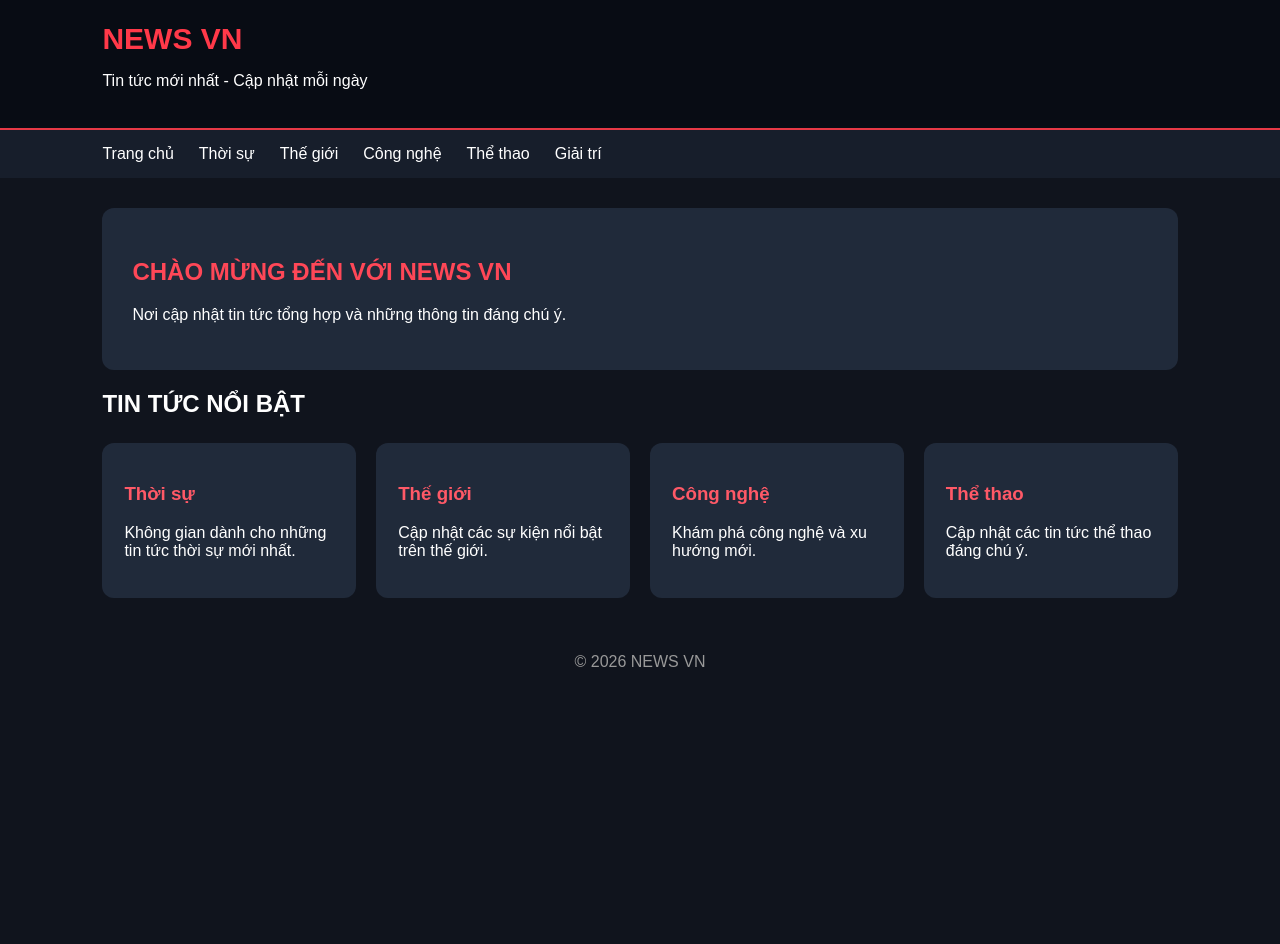
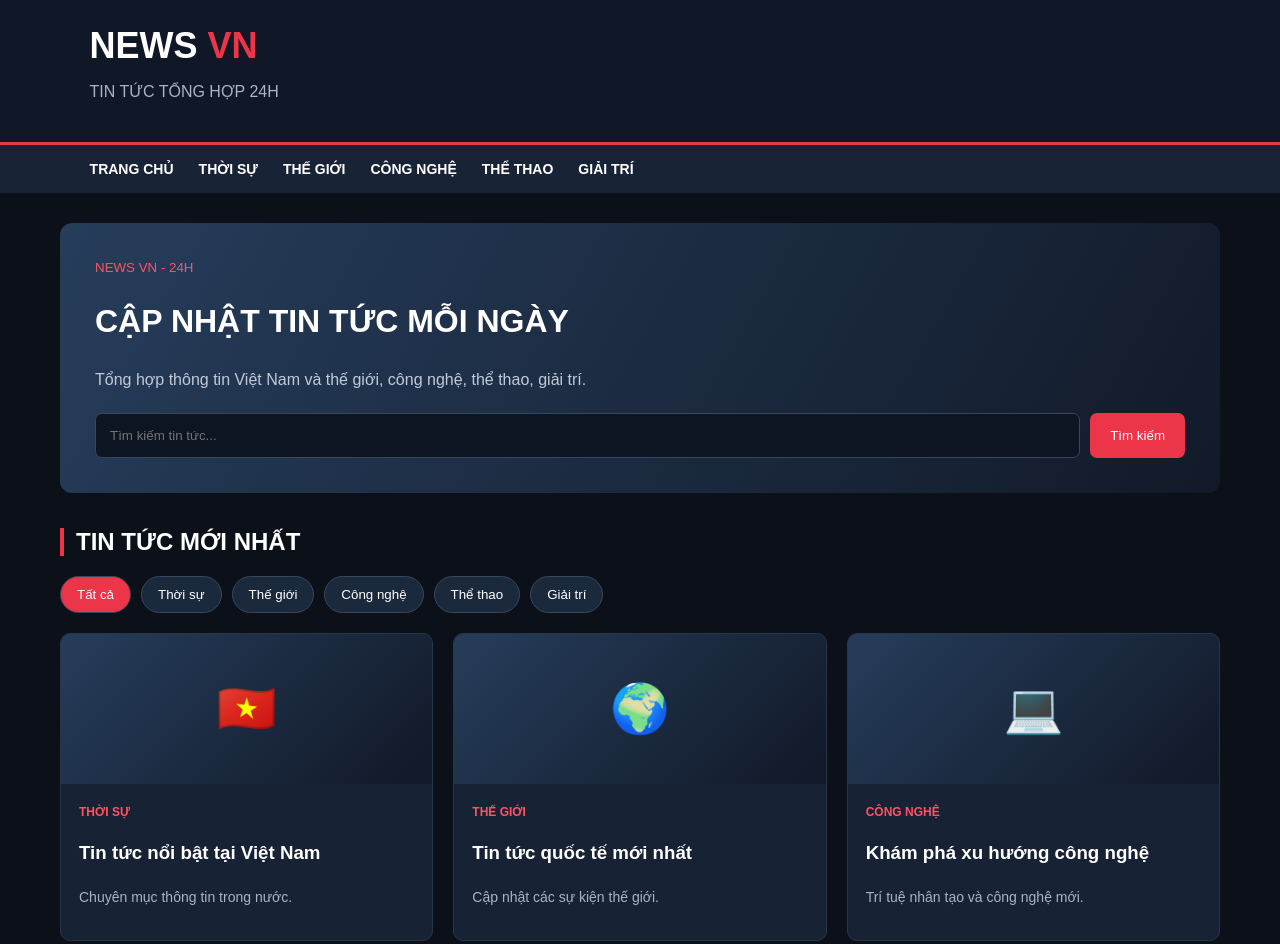
Before and after one commit to hgp8940-a11y/NEWS-VN, a plain HTML site: page index.html in a window 1280 px wide. Shown: the top 944 px of the page. Before the commit the page ends 800 px from the top, so only its background shows below. Drawn offline with Linux system fonts and the light colour scheme.

Commit message:
Update index.html

```diff
--- a/index.html
+++ b/index.html
@@ -1,134 +1,103 @@
+
 <!DOCTYPE html>
 <html lang="vi">
 <head>
 <meta charset="UTF-8">
-    <meta name="viewport" content="width=device-width, initial-scale=1.0">
-    <title>HVP NEWS 24H</title>
+<meta name="viewport" content="width=device-width, initial-scale=1">
+<title>NEWS VN - Tin tức tổng hợp 24H</title>
 <style>
-        * {
-            box-sizing: border-box;
-        }
-
-        body {
-            margin: 0;
-            background: #10141d;
-            color: white;
-            font-family: Arial, sans-serif;
-        }
-
-        header {
-            background: #080c14;
-            padding: 22px 8%;
-            border-bottom: 2px solid #e63946;
-        }
-
-        header h1 {
-            margin: 0;
-            color: #ff3949;
-            font-size: 30px;
-        }
-
-        nav {
-            background: #171e2b;
-            padding: 15px 8%;
-            display: flex;
-            flex-wrap: wrap;
-            gap: 25px;
-        }
-
-        nav a {
-            color: white;
-            text-decoration: none;
-        }
-
-        .container {
-            padding: 30px 8%;
-        }
-
-        .headline {
-            background: #202a3a;
-            padding: 30px;
-            border-radius: 12px;
-        }
-
-        .headline h2 {
-            color: #ff4757;
-        }
-
-        .news {
-            display: grid;
-            grid-template-columns: repeat(auto-fit, minmax(230px, 1fr));
-            gap: 20px;
-            margin-top: 25px;
-        }
-
-        .card {
-            background: #202a3a;
-            padding: 22px;
-            border-radius: 12px;
-        }
-
-        .card h3 {
-            color: #ff5967;
-        }
-
-        footer {
-            text-align: center;
-            padding: 25px;
-            color: #999;
-        }
+*{box-sizing:border-box}
+body{margin:0;background:#0b1019;color:#fff;font-family:Arial,sans-serif}
+header{padding:25px 7%;background:#101827;border-bottom:3px solid #e63946}
+.logo{font-size:36px;font-weight:900;color:#fff}
+.logo span{color:#ed3549}
+header p{color:#aab4c4}
+nav{padding:16px 7%;background:#182336;display:flex;gap:25px;flex-wrap:wrap}
+nav a{color:white;text-decoration:none;font-weight:bold;font-size:14px}
+nav a:hover{color:#ed3549}
+.container{max-width:1200px;margin:auto;padding:30px 20px}
+.hero{padding:35px;background:linear-gradient(120deg,#263d5b,#121a29);border-radius:12px}
+.hero h1{font-size:32px}
+.hero p{color:#c1cad8;line-height:1.7}
+.title{border-left:4px solid #ed3549;padding-left:12px;margin:35px 0 20px}
+.filters{display:flex;gap:10px;flex-wrap:wrap;margin:20px 0}
+.filters button{background:#1b293d;color:white;border:1px solid #39465c;padding:10px 16px;border-radius:20px;cursor:pointer}
+.filters button.active{background:#ed3549}
+.search{display:flex;gap:10px;margin-top:20px}
+.search input{flex:1;min-width:0;padding:14px;background:#0d1523;color:white;border:1px solid #39465c;border-radius:7px}
+.search button{background:#ed3549;color:white;border:0;padding:12px 20px;border-radius:7px;cursor:pointer}
+.grid{display:grid;grid-template-columns:repeat(3,1fr);gap:20px}
+.card{background:#172235;border:1px solid #29364a;border-radius:10px;overflow:hidden}
+.thumb{height:150px;display:flex;align-items:center;justify-content:center;background:linear-gradient(135deg,#263d5b,#111827);font-size:48px}
+.content{padding:18px}
+.tag{color:#ff5364;font-weight:bold;font-size:12px}
+.card h3{line-height:1.5}
+.card p{color:#aab4c4;font-size:14px;line-height:1.6}
+footer{text-align:center;background:#101827;padding:30px;color:#aab4c4;margin-top:50px}
+footer strong{color:#ed3549}
+@media(max-width:750px){.grid{grid-template-columns:repeat(2,1fr)}}
+@media(max-width:480px){.grid{grid-template-columns:1fr}.hero h1{font-size:24px}}
 </style>
 </head>
 <body>
-
 <header>
-    <h1> NEWS VN</h1>
-    <p>Tin tức mới nhất - Cập nhật mỗi ngày</p>
+ <div class="logo">NEWS <span>VN</span></div>
+ <p>TIN TỨC TỔNG HỢP 24H</p>
 </header>
-
 <nav>
-    <a href="#">Trang chủ</a>
-    <a href="#">Thời sự</a>
-    <a href="#">Thế giới</a>
-    <a href="#">Công nghệ</a>
-    <a href="#">Thể thao</a>
-    <a href="#">Giải trí</a>
+ <a href="#">TRANG CHỦ</a>
+ <a href="#news">THỜI SỰ</a>
+ <a href="#news">THẾ GIỚI</a>
+ <a href="#news">CÔNG NGHỆ</a>
+ <a href="#news">THỂ THAO</a>
+ <a href="#news">GIẢI TRÍ</a>
 </nav>
-
-<div class="container">
-    <section class="headline">
-        <h2>CHÀO MỪNG ĐẾN VỚI NEWS VN</h2>
-        <p>Nơi cập nhật tin tức tổng hợp và những thông tin đáng chú ý.</p>
-    </section>
-
-    <h2>TIN TỨC NỔI BẬT</h2>
-
-    <section class="news">
-        <div class="card">
-            <h3>Thời sự</h3>
-            <p>Không gian dành cho những tin tức thời sự mới nhất.</p>
-        </div>
-
-        <div class="card">
-            <h3>Thế giới</h3>
-            <p>Cập nhật các sự kiện nổi bật trên thế giới.</p>
-        </div>
-
-        <div class="card">
-            <h3>Công nghệ</h3>
-            <p>Khám phá công nghệ và xu hướng mới.</p>
-        </div>
-
-        <div class="card">
-            <h3>Thể thao</h3>
-            <p>Cập nhật các tin tức thể thao đáng chú ý.</p>
+<main class="container">
+ <section class="hero">
+  <small style="color:#ff5364">NEWS VN - 24H</small>
+  <h1>CẬP NHẬT TIN TỨC MỖI NGÀY</h1>
+  <p>Tổng hợp thông tin Việt Nam và thế giới, công nghệ, thể thao, giải trí.</p>
+  <div class="search">
+   <input id="search" placeholder="Tìm kiếm tin tức...">
+   <button onclick="filterNews()">Tìm kiếm</button>
   </div>
  </section>
+ <h2 class="title" id="news">TIN TỨC MỚI NHẤT</h2>
+ <div class="filters">
+  <button class="active" onclick="choose('Tất cả',this)">Tất cả</button>
+  <button onclick="choose('Thời sự',this)">Thời sự</button>
+  <button onclick="choose('Thế giới',this)">Thế giới</button>
+  <button onclick="choose('Công nghệ',this)">Công nghệ</button>
+  <button onclick="choose('Thể thao',this)">Thể thao</button>
+  <button onclick="choose('Giải trí',this)">Giải trí</button>
  </div>
-
-<footer>
-    © 2026 NEWS VN
-</footer>
-
+ <div class="grid" id="grid">
+  <article class="card" data-category="Thời sự"><div class="thumb">🇻🇳</div><div class="content"><span class="tag">THỜI SỰ</span><h3>Tin tức nổi bật tại Việt Nam</h3><p>Chuyên mục thông tin trong nước.</p></div></article>
+  <article class="card" data-category="Thế giới"><div class="thumb">🌍</div><div class="content"><span class="tag">THẾ GIỚI</span><h3>Tin tức quốc tế mới nhất</h3><p>Cập nhật các sự kiện thế giới.</p></div></article>
+  <article class="card" data-category="Công nghệ"><div class="thumb">💻</div><div class="content"><span class="tag">CÔNG NGHỆ</span><h3>Khám phá xu hướng công nghệ</h3><p>Trí tuệ nhân tạo và công nghệ mới.</p></div></article>
+  <article class="card" data-category="Thể thao"><div class="thumb">⚽</div><div class="content"><span class="tag">THỂ THAO</span><h3>Tin tức thể thao và bóng đá</h3><p>Cập nhật các giải đấu đáng chú ý.</p></div></article>
+  <article class="card" data-category="Giải trí"><div class="thumb">🎬</div><div class="content"><span class="tag">GIẢI TRÍ</span><h3>Thế giới giải trí</h3><p>Phim ảnh, âm nhạc và văn hóa.</p></div></article>
+  <article class="card" data-category="Công nghệ"><div class="thumb">🤖</div><div class="content"><span class="tag">CÔNG NGHỆ</span><h3>Trí tuệ nhân tạo</h3><p>Khám phá ứng dụng AI trong cuộc sống.</p></div></article>
+ </div>
+ <p id="empty" style="display:none;color:#aaa">Không tìm thấy bài viết.</p>
+</main>
+<footer><strong>NEWS VN</strong><p>Tin tức tổng hợp 24H</p><p>© 2026 NEWS VN</p></footer>
+<script>
+let category='Tất cả';
+function filterNews(){
+let q=document.getElementById('search').value.toLowerCase(),count=0;
+document.querySelectorAll('.card').forEach(c=>{
+let ok=(category==='Tất cả'||c.dataset.category===category)&&c.innerText.toLowerCase().includes(q);
+c.style.display=ok?'block':'none';if(ok)count++;
+});
+document.getElementById('empty').style.display=count?'none':'block';
+}
+function choose(v,b){
+category=v;
+document.querySelectorAll('.filters button').forEach(x=>x.classList.remove('active'));
+b.classList.add('active');filterNews();
+}
+document.getElementById('search').addEventListener('input',filterNews);
+</script>
 </body>
 </html>
```
Lines whose indentation alone changed are shown as unchanged.
